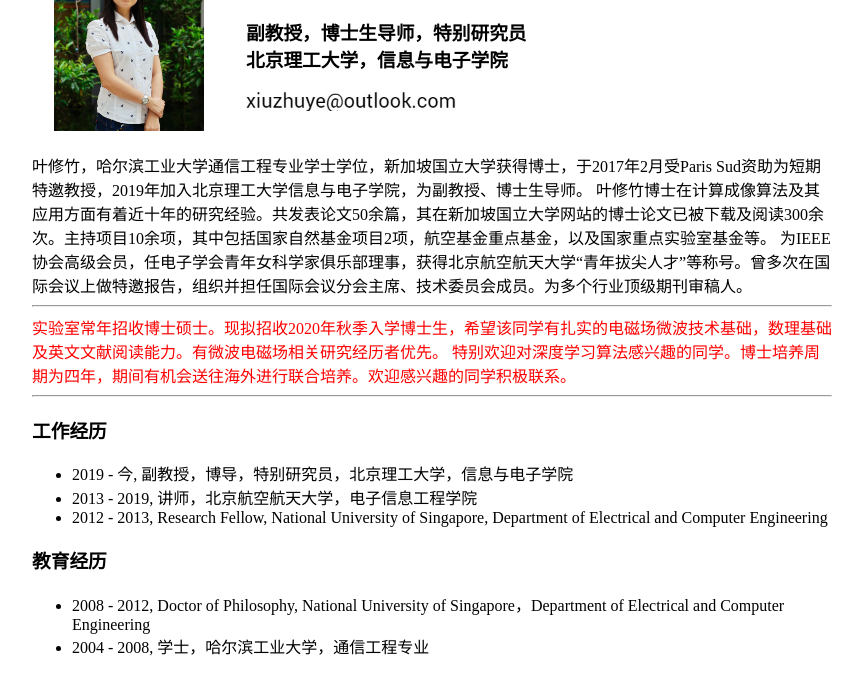
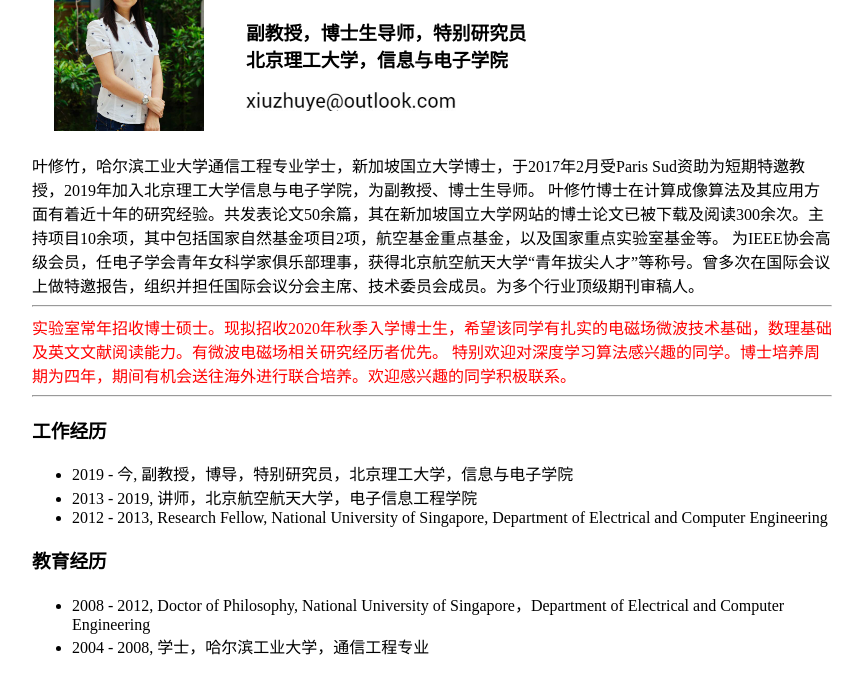
Before and after one commit to xz-ye/xz-ye.github.io, a plain HTML site: page index.html in a window 1280 px wide. Shown: the part 99-773 px from the top of the page, without its empty margins (208-1071 px from the left). Drawn offline with Linux system fonts and the light colour scheme.

Commit message:
Update index.html

```diff
--- a/index.html
+++ b/index.html
@@ -19,7 +19,7 @@
 </td>
 </tr>
 </table>
-叶修竹，哈尔滨工业大学通信工程专业学士学位，新加坡国立大学获得博士，于2017年2月受Paris Sud资助为短期特邀教授，2019年加入北京理工大学信息与电子学院，为副教授、博士生导师。 叶修竹博士在计算成像算法及其应用方面有着近十年的研究经验。共发表论文50余篇，其在新加坡国立大学网站的博士论文已被下载及阅读300余次。主持项目10余项，其中包括国家自然基金项目2项，航空基金重点基金，以及国家重点实验室基金等。 为IEEE协会高级会员，任电子学会青年女科学家俱乐部理事，获得北京航空航天大学“青年拔尖人才”等称号。曾多次在国际会议上做特邀报告，组织并担任国际会议分会主席、技术委员会成员。为多个行业顶级期刊审稿人。
+叶修竹，哈尔滨工业大学通信工程专业学士，新加坡国立大学博士，于2017年2月受Paris Sud资助为短期特邀教授，2019年加入北京理工大学信息与电子学院，为副教授、博士生导师。 叶修竹博士在计算成像算法及其应用方面有着近十年的研究经验。共发表论文50余篇，其在新加坡国立大学网站的博士论文已被下载及阅读300余次。主持项目10余项，其中包括国家自然基金项目2项，航空基金重点基金，以及国家重点实验室基金等。 为IEEE协会高级会员，任电子学会青年女科学家俱乐部理事，获得北京航空航天大学“青年拔尖人才”等称号。曾多次在国际会议上做特邀报告，组织并担任国际会议分会主席、技术委员会成员。为多个行业顶级期刊审稿人。
 <hr>
 <font color="red">实验室常年招收博士硕士。现拟招收2020年秋季入学博士生，希望该同学有扎实的电磁场微波技术基础，数理基础及英文文献阅读能力。有微波电磁场相关研究经历者优先。 特别欢迎对深度学习算法感兴趣的同学。博士培养周期为四年，期间有机会送往海外进行联合培养。欢迎感兴趣的同学积极联系。</font>
 <hr>
```
